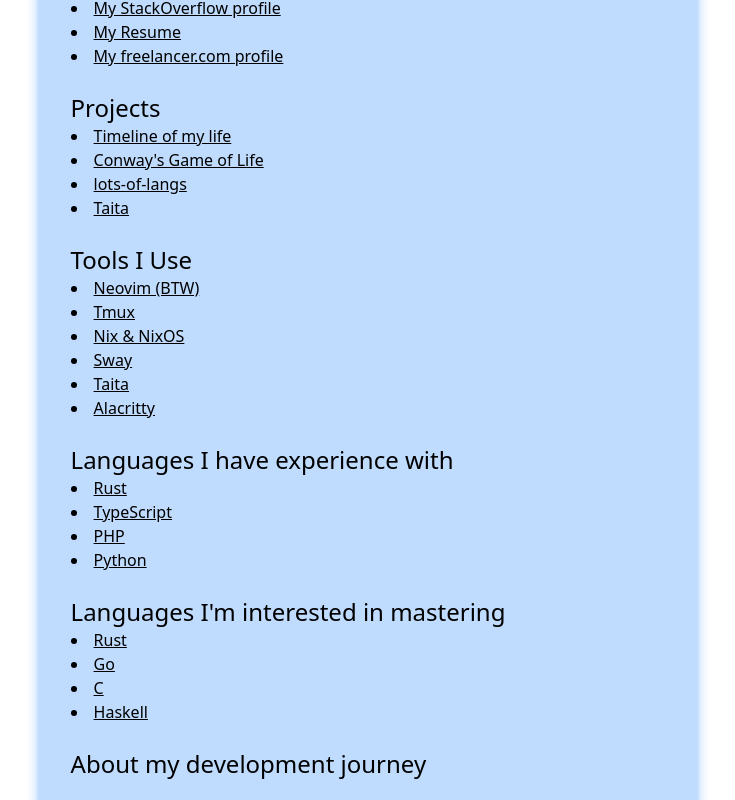
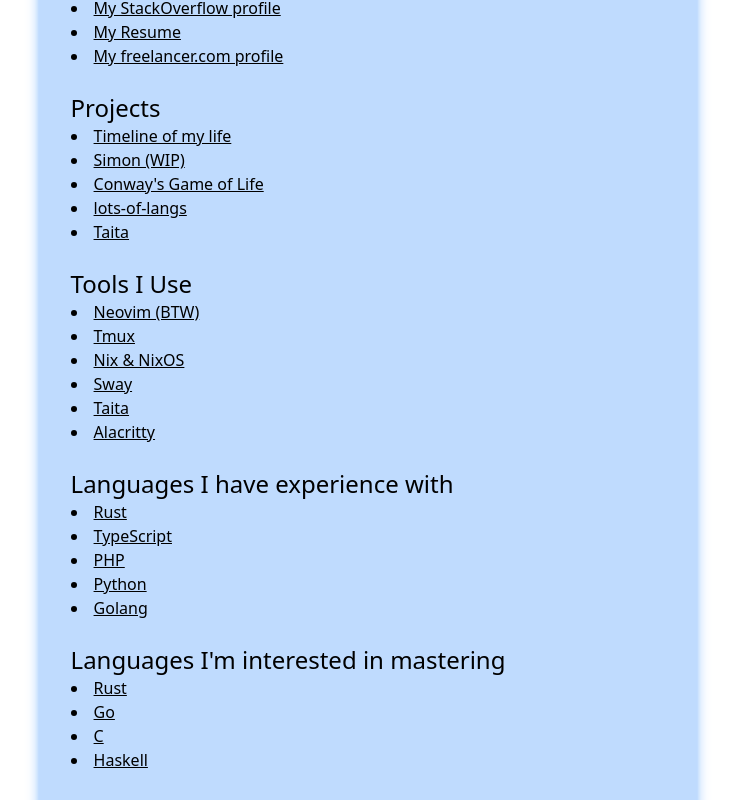
Before and after one commit to Zachiah/personal-site, a SvelteKit app: page /skills/developer in a window 1280 px wide. Shown: the part 350-1150 px from the top of the page, without its empty margins (272-1007 px from the left). Built offline with nearby package versions, Linux system fonts and the light colour scheme.

Commit message:
update project links

```diff
--- a/src/routes/skills/developer/+page.svelte
+++ b/src/routes/skills/developer/+page.svelte
@@ -31,38 +31,41 @@
 	<h2>Projects</h2>
 	<ul>
 		<li>
-			<a href="https://timeline.zachiah.com"> Timeline of my life </a>
+			<a href="https://timeline.zachiah.com">Timeline of my life</a>
 		</li>
 		<li>
-			<a href="https://svelte-conways-game-of-life.netlify.app/"> Conway's Game of Life </a>
+			<a href="https://simon.zachiah.com">Simon (WIP)</a>
 		</li>
 		<li>
-			<a href="https://github.com/Zachiah/lots-of-langs"> lots-of-langs </a>
+			<a href="https://conway.zachiah.com">Conway's Game of Life</a>
 		</li>
 		<li>
-			<a href="https://github.com/Zachiah/taita"> Taita </a>
+			<a href="https://github.com/Zachiah/lots-of-langs">lots-of-langs</a>
+		</li>
+		<li>
+			<a href="https://github.com/Zachiah/taita">Taita</a>
 		</li>
 	</ul>
 
 	<h2>Tools I Use</h2>
 	<ul>
 		<li>
-			<a href="https://neovim.io/"> Neovim (BTW) </a>
+			<a href="https://neovim.io/">Neovim (BTW)</a>
 		</li>
 		<li>
-			<a href="https://github.com/tmux/tmux/wiki"> Tmux </a>
+			<a href="https://github.com/tmux/tmux/wiki">Tmux</a>
 		</li>
 		<li>
-			<a href="https://nixos.org/"> Nix & NixOS </a>
+			<a href="https://nixos.org/">Nix & NixOS</a>
 		</li>
 		<li>
-			<a href="https://swaywm.org/"> Sway </a>
+			<a href="https://swaywm.org/">Sway</a>
 		</li>
 		<li>
-			<a href="https://github.com/zachiah/taita"> Taita </a>
+			<a href="https://github.com/zachiah/taita">Taita</a>
 		</li>
 		<li>
-			<a href="https://alacritty.org/"> Alacritty </a>
+			<a href="https://alacritty.org/">Alacritty</a>
 		</li>
 	</ul>
 
@@ -79,6 +82,9 @@
 		</li>
 		<li>
 			<a href="https://www.python.org/">Python</a>
+		</li>
+		<li>
+			<a href="https://go.dev/">Golang</a>
 		</li>
 	</ul>
 
```
